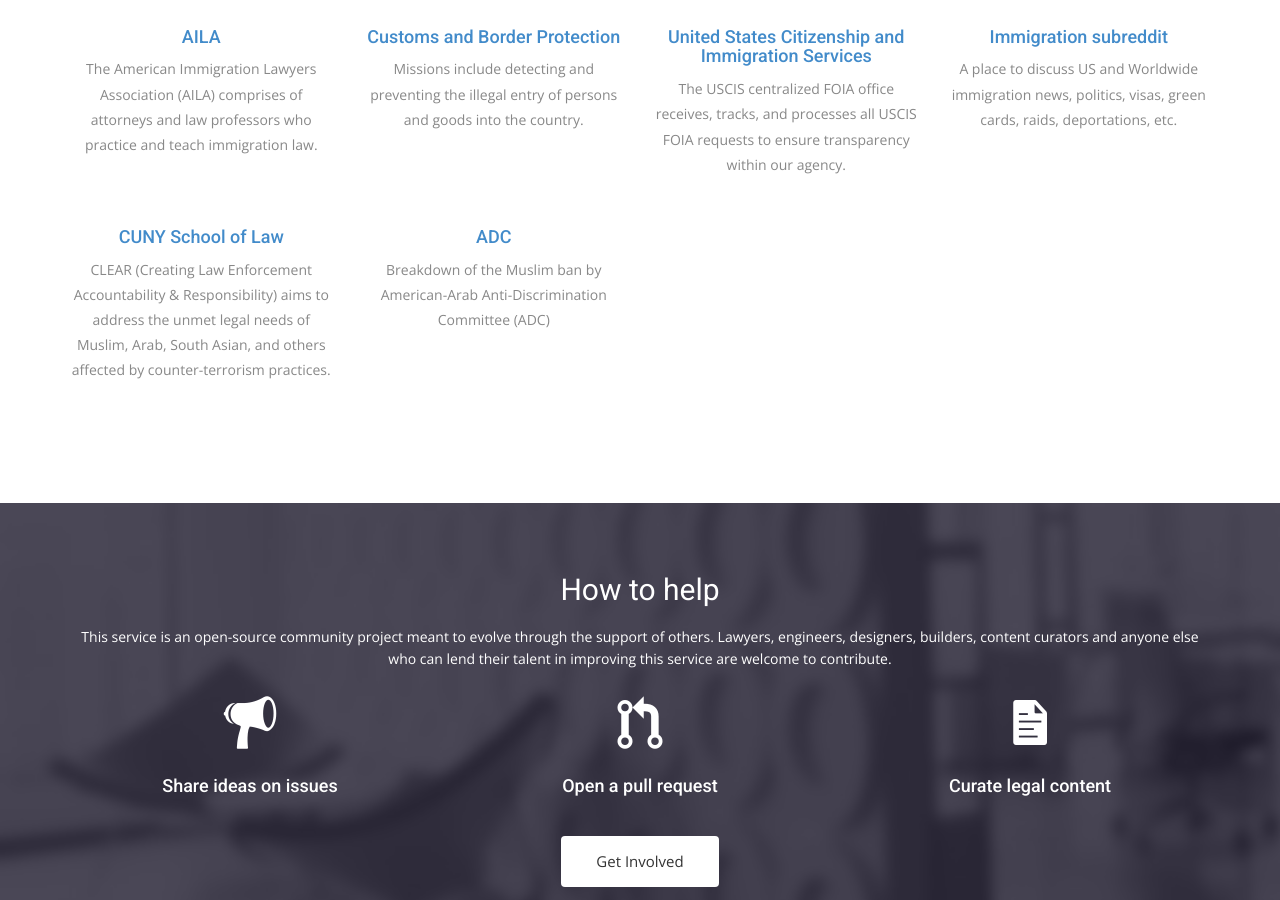
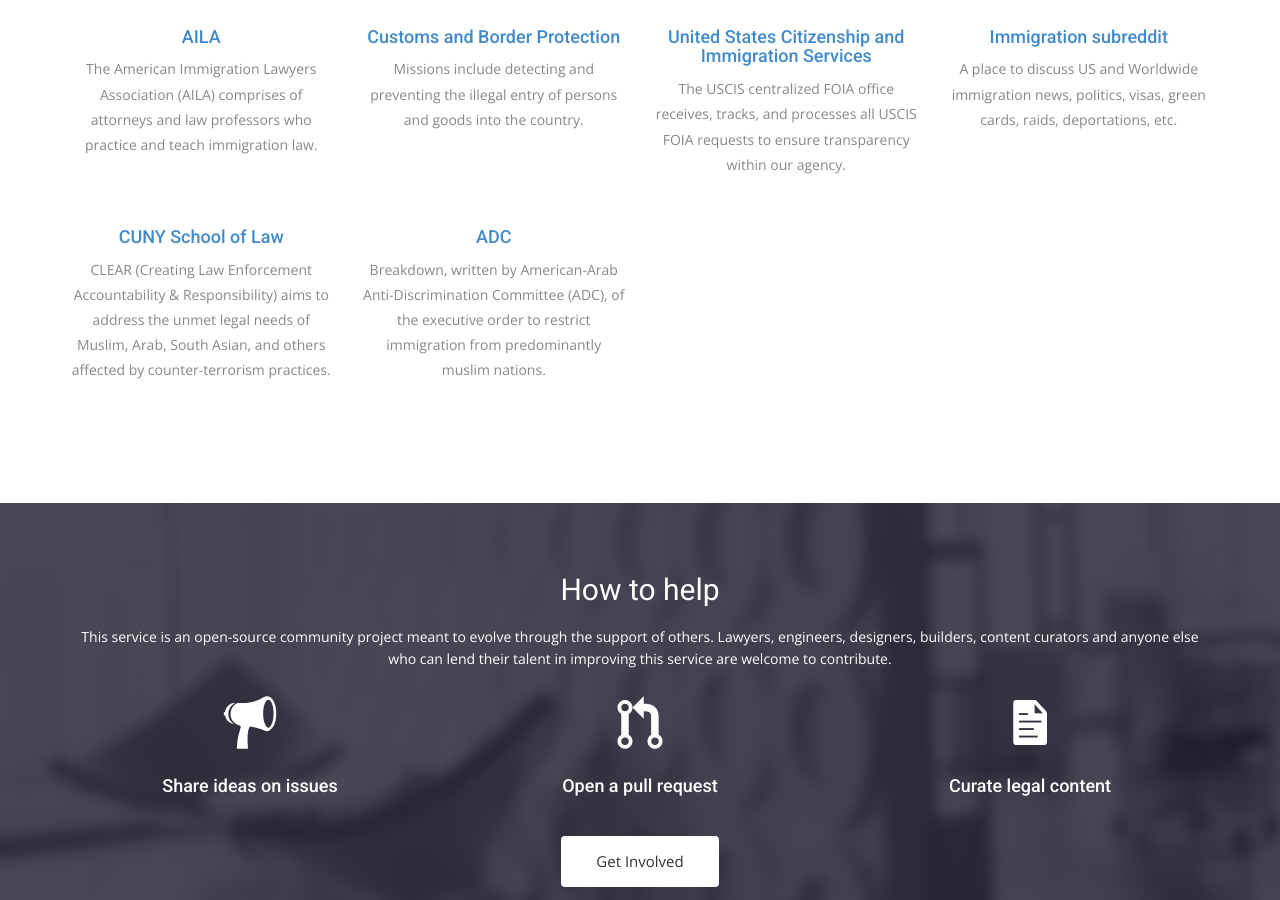
Before and after one commit to aymannadeem/yourhaq, a Jekyll site: the page built from index.html, in a window 1280 px wide and 900 px high, scrolled down 1013 px. Built offline with Jekyll 4.4.1, drawn with Linux system fonts in a browser that asks for light colours; nearby versions of some CDN libraries; some web fonts are replaced.

Commit message:
Some wordsmithing

```diff
--- a/index.html
+++ b/index.html
@@ -88,7 +88,7 @@
       <div class="col-sm-6 col-md-3">
         <div class="service-item">
           <h4><a href=http://www.adc.org/wp-content/uploads/2017/01/Muslim-Ban-Breakdown-Final.pdf>ADC</a></h4>
-          <p>Breakdown of the Muslim ban by American-Arab Anti-Discrimination Committee (ADC)</p>
+          <p>Breakdown, written by American-Arab Anti-Discrimination Committee (ADC), of the executive order to restrict immigration from predominantly muslim nations.</p>
         </div>
       </div>
     </div>
```
